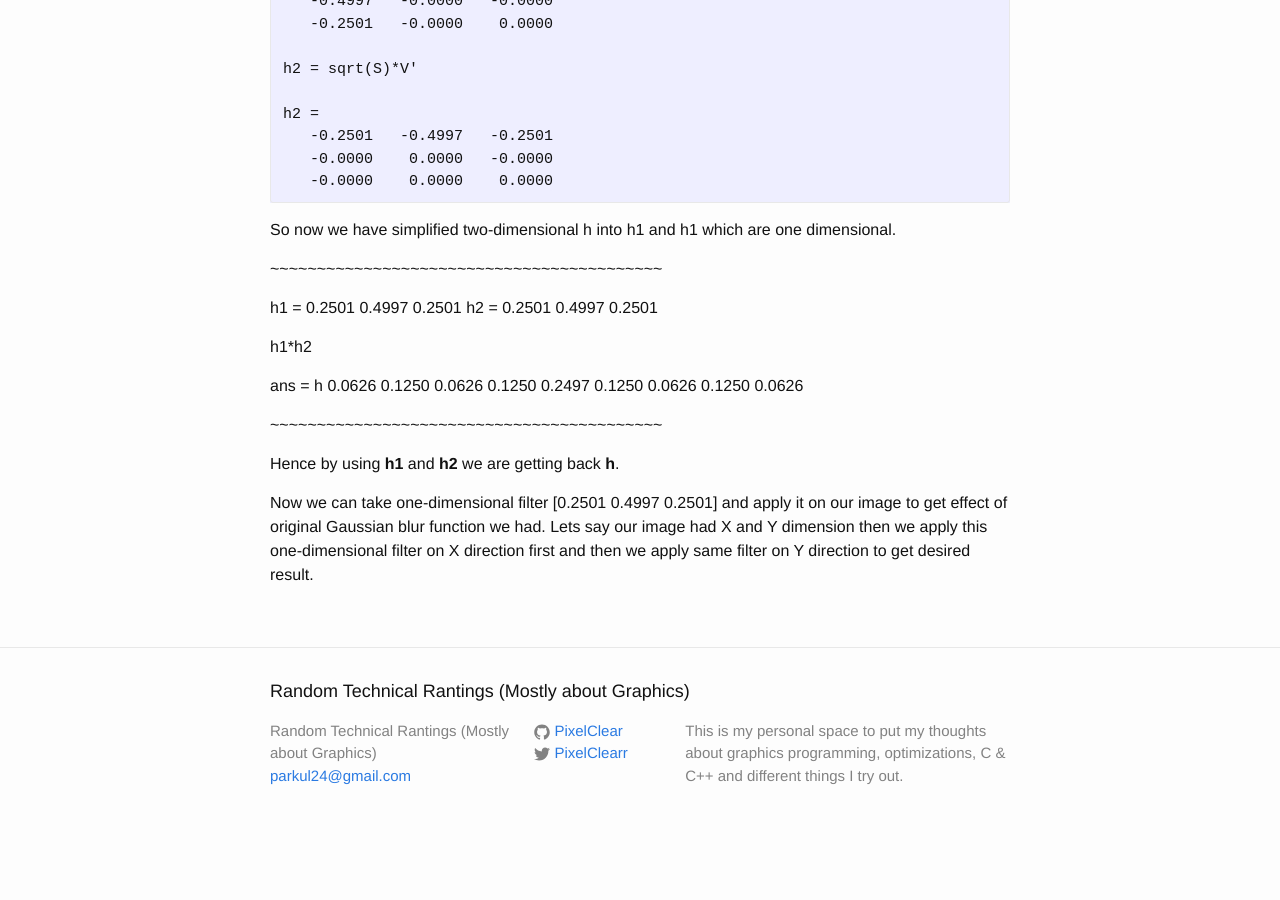
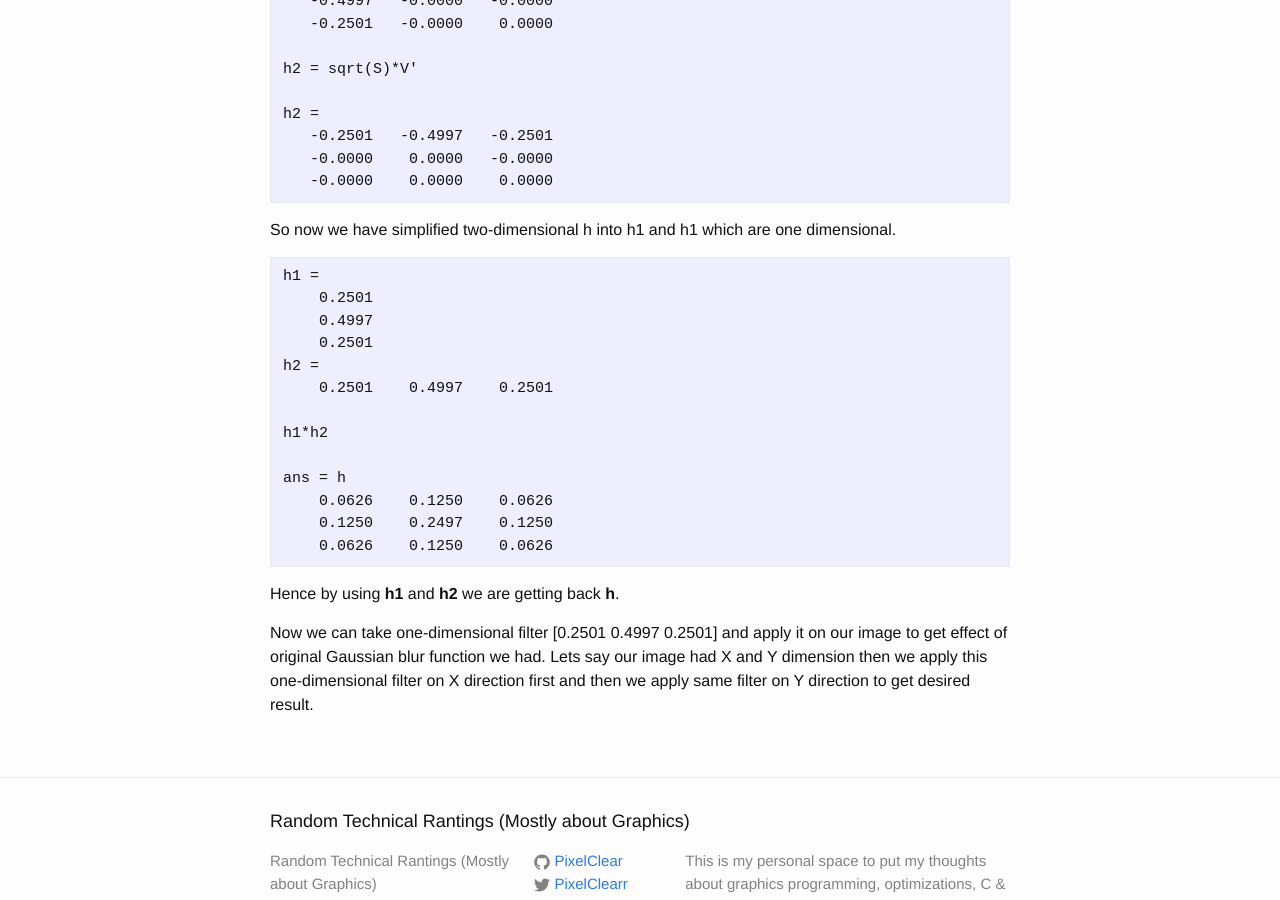
Before and after one commit to PixelClear/PixelClear.github.io, a Jekyll site: the page built from _posts/2017-10-29-Understanding-Image-Filter-Seperability.markdown, in a window 1280 px wide and 900 px high, scrolled down 1712 px. Built offline with Jekyll 4.4.1, drawn with Linux system fonts in a browser that asks for light colours; before the commit the page ends 2559 px from its top, so only the background shows below that.

```diff
--- a/_posts/2017-10-29-Understanding-Image-Filter-Seperability.markdown
+++ b/_posts/2017-10-29-Understanding-Image-Filter-Seperability.markdown
@@ -78,9 +78,7 @@ h2 =
 ~~~~~~~~~~~~~~~~~~~~~~~~~~~~~~~~~~~~~~~~~~
 
 So now we have simplified two-dimensional h into h1 and h1 which are one dimensional.
-
-~~~~~~~~~~~~~~~~~~~~~~~~~~~~~~~~~~~~~~~~~~
-
+~~~~~~~~~~~~~~~~~~~~~~~~~~~~~~~~~~~~~~~~~~~~~~~
 h1 =
     0.2501
     0.4997
@@ -94,9 +92,7 @@ ans = h
     0.0626    0.1250    0.0626
     0.1250    0.2497    0.1250
     0.0626    0.1250    0.0626
-
-﻿~~~~~~~~~~~~~~~~~~~~~~~~~~~~~~~~~~~~~~~~~~
-
-﻿Hence by using **h1** and **h2** we are getting back **h**.
+~~~~~~~~~~~~~~~~~~~~~~~~~~~~~~~~~~~~~~~~~~~~~~~
+Hence by using **h1** and **h2** we are getting back **h**.
 
 Now we can take one-dimensional filter [0.2501 0.4997 0.2501] and apply it on our image to get effect of original Gaussian blur function we had. Lets say our image had X and Y dimension then we apply this one-dimensional filter on X direction first and then we apply same filter on Y direction to get desired result.
```
